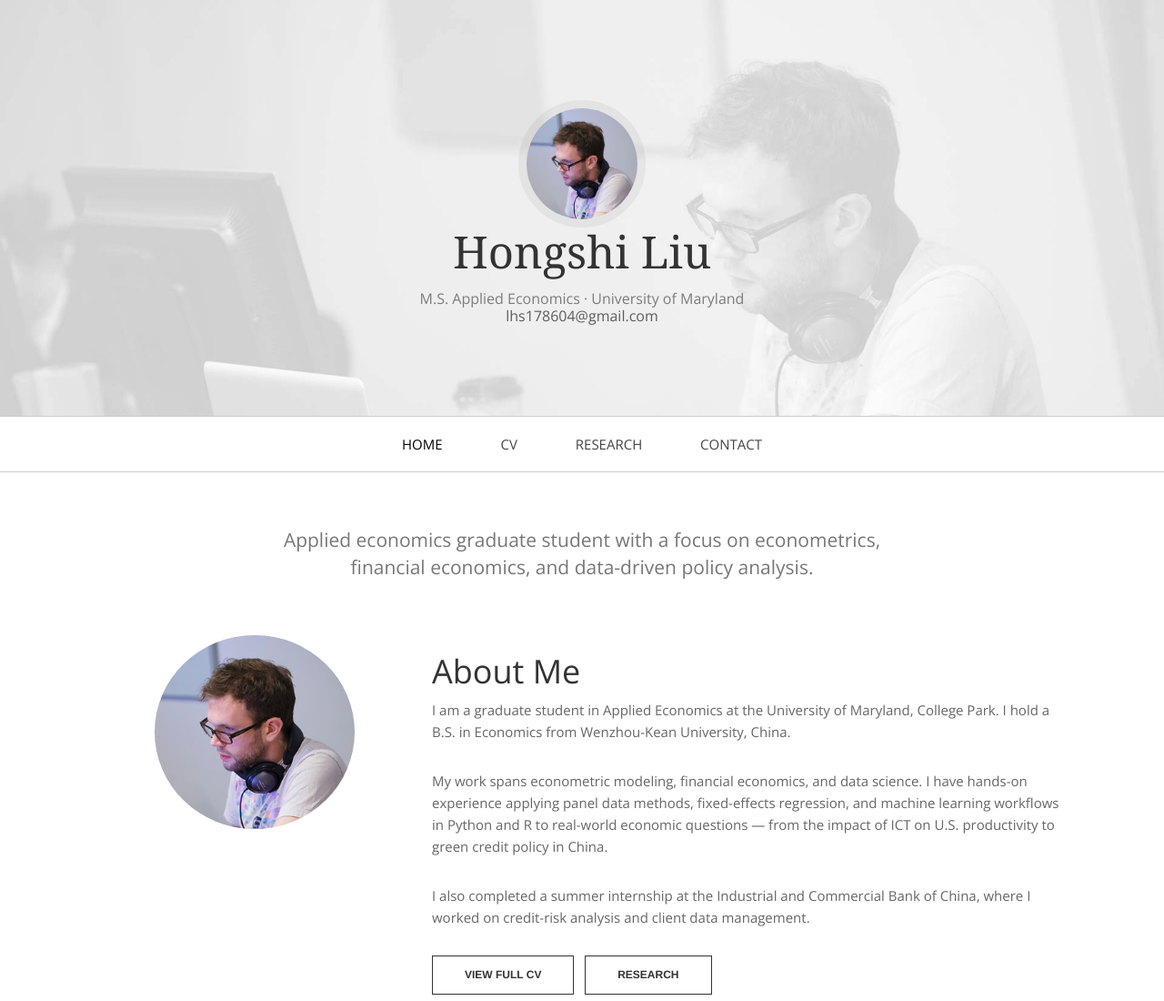
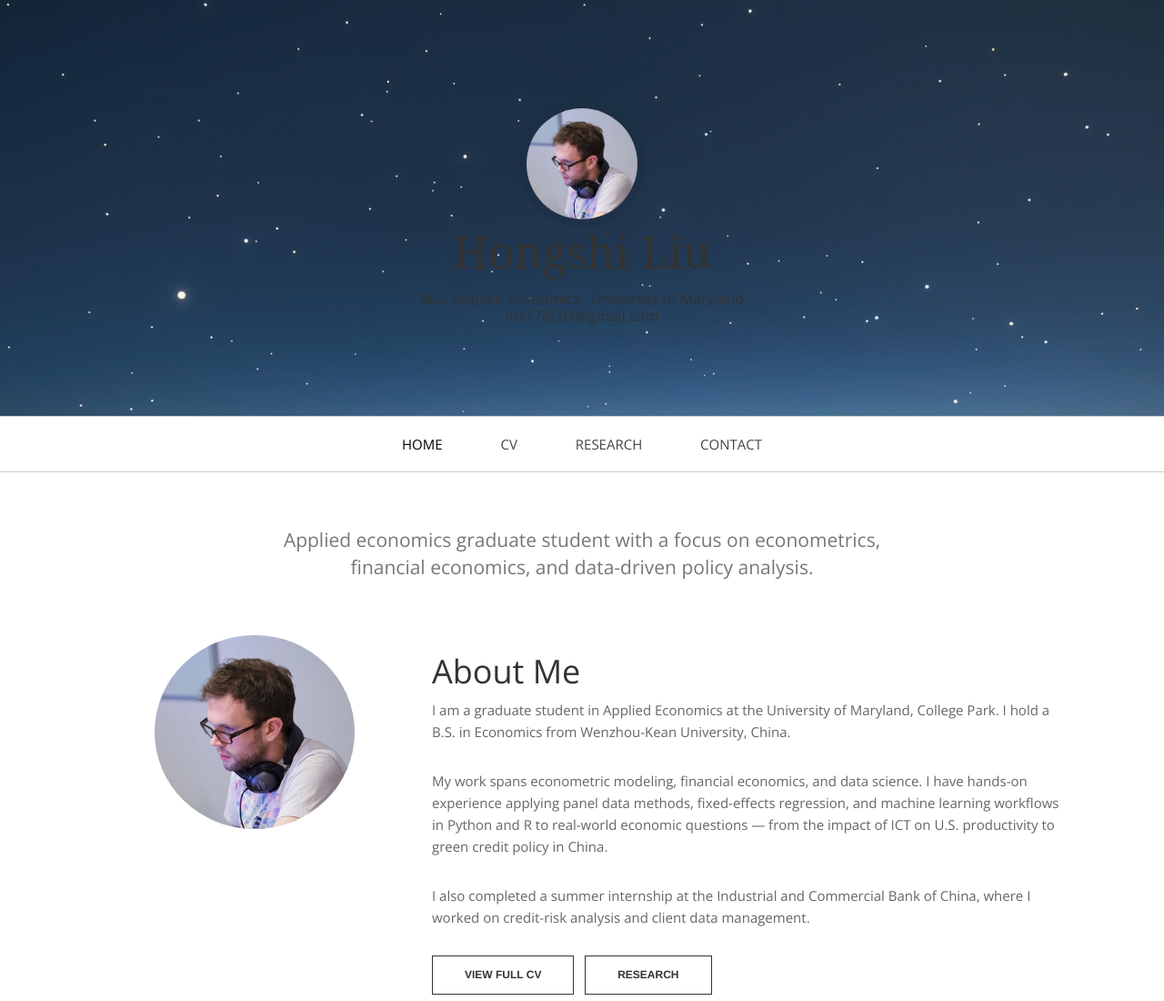
Before and after one commit to nitricmaster/hongshiliu, a plain HTML site: page index.html in a window 1280 px wide. Shown: the top 1100 px of the page at 91% size. Drawn offline with nearby package versions, Linux system fonts and the light colour scheme; a web font is replaced by a local one.

Commit message:
Add files via upload

```diff
--- a/assets/css/styles.css
+++ b/assets/css/styles.css
@@ -225,8 +225,9 @@ a:hover {
 
 **********************************************************************/
 #head {
-  background: #f4f4f4 url(../images/bg_head.jpg) top center;
-  background-size: cover;
+  background: #f4f4f4 url(../images/bg_ds.JPG) top center;
+  background-position: center -20px;
+  background-size: 110%;
   color: #7C7C7C;
   padding: 30px 0 35px 0;
 }
@@ -252,14 +253,14 @@ a:hover {
   font-size: 14px;
   font-size: 0.875rem;
   line-height: 1.2em;
-  color: #7C7C7C;
+  color: #333333;
   margin: 5px 0 0;
 }
 #head .tagline b {
   font-weight: normal;
 }
 #head .tagline a {
-  color: #5E5E5E;
+  color: #333333;
 }
 .home #head {
   padding: 90px 0;
```
Also changed, not shown: assets/images/bg_ds.JPG (added), 1 other file.
